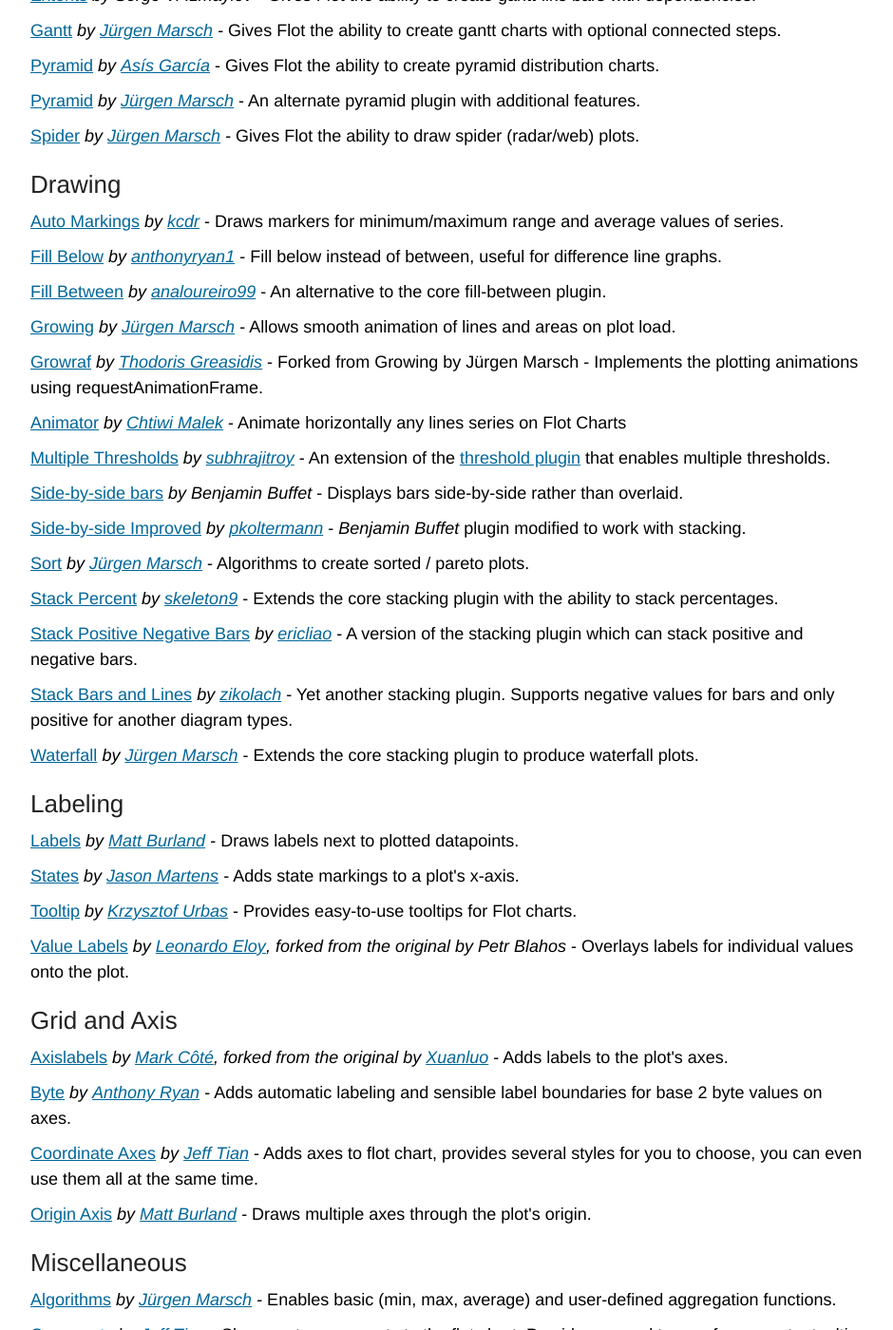
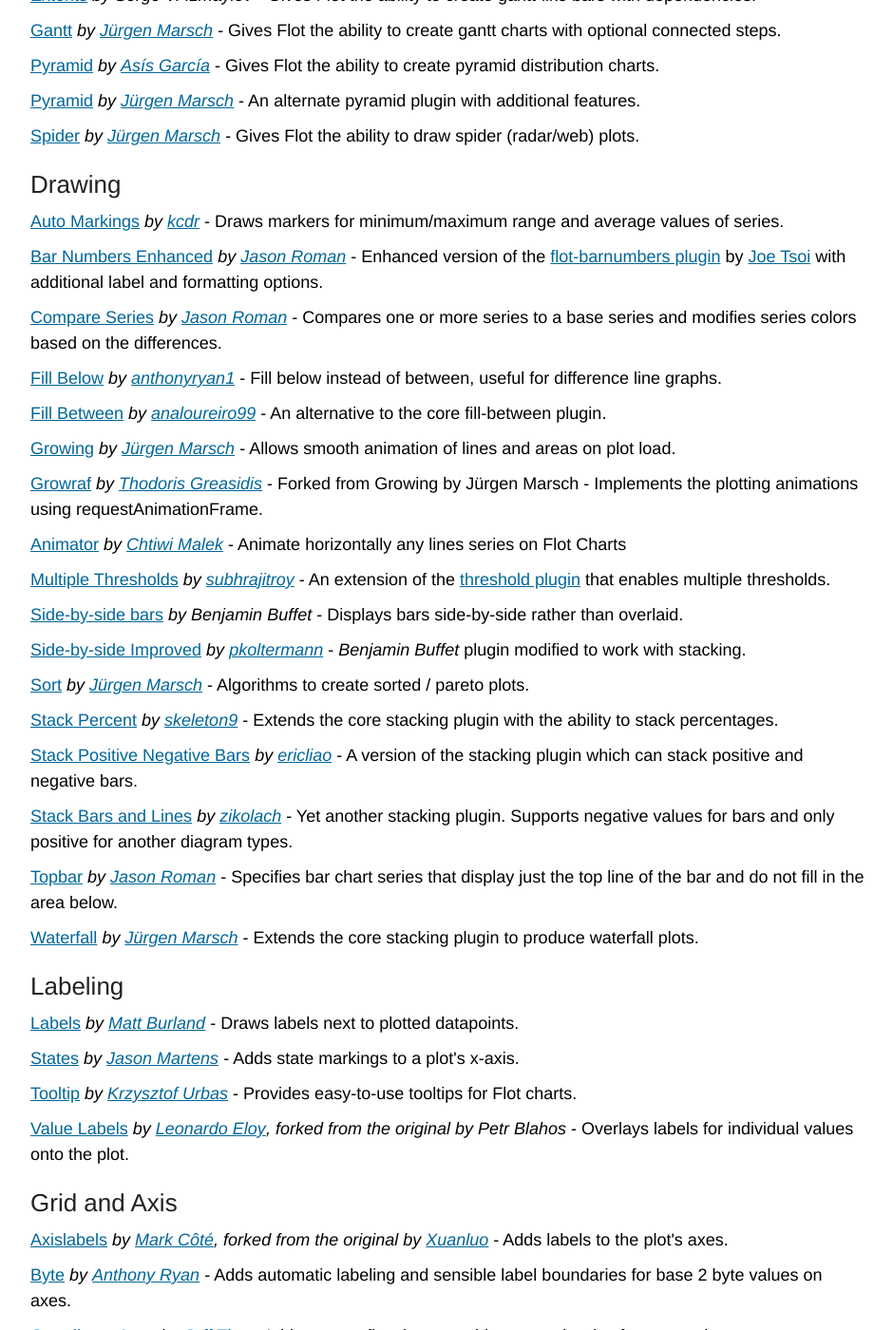
Before and after one commit to flot/flot.github.com, a Jekyll site: the page built from plugins/index.html, in a window 1280 px wide and 1400 px high, scrolled down 692 px. Shown: the whole window at 95% size, without its empty margins (168-1108 px from the left). Built offline with Jekyll 4.4.1, drawn with Linux system fonts in a browser that asks for light colours; Markdown is read by kramdown in place of the engine named in the settings.

Commit message:
Bar Numbers Enchanced, Compare Series, Topbar plugins

```diff
--- a/plugins/index.html
+++ b/plugins/index.html
@@ -62,6 +62,14 @@
 <em>by <a href="https://github.com/kcdr">kcdr</a></em> -
 Draws markers for minimum/maximum range and average values of series.</p>
 
+<p><a href="https://github.com/jasonroman/flot-barnumbers-enhanced">Bar Numbers Enhanced</a>
+<em>by <a href="https://github.com/jasonroman">Jason Roman</a></em> -
+Enhanced version of the <a href="https://github.com/joetsoi/flot-barnumbers">flot-barnumbers plugin</a> by <a href="https://github.com/joetsoi">Joe Tsoi</a> with additional label and formatting options.</p>
+
+<p><a href="https://github.com/jasonroman/flot-compareseries">Compare Series</a>
+<em>by <a href="https://github.com/jasonroman">Jason Roman</a></em> -
+Compares one or more series to a base series and modifies series colors based on the differences.</p>
+
 <p><a href="https://github.com/whatbox/jquery.flot.fillbelow">Fill Below</a>
 <em>by <a href="https://github.com/anthonyryan1">anthonyryan1</a></em> -
 Fill below instead of between, useful for difference line graphs.</p>
@@ -109,6 +117,10 @@
 <p><a href="https://github.com/zikolach/flot-stack">Stack Bars and Lines</a>
 <em>by <a href="https://github.com/zikolach">zikolach</a></em> -
 Yet another stacking plugin. Supports negative values for bars and only positive for another diagram types.</p>
+
+<p><a href="https://github.com/jasonroman/flot-topbar">Topbar</a>
+<em>by <a href="https://github.com/jasonroman">Jason Roman</a></em> -
+Specifies bar chart series that display just the top line of the bar and do not fill in the area below.</p>
 
 <p><a href="http://jumflot.jumware.com/examples/Experimental/waterfall.html">Waterfall</a>
 <em>by <a href="https://github.com/jumjum123">Jürgen Marsch</a></em> -
```
